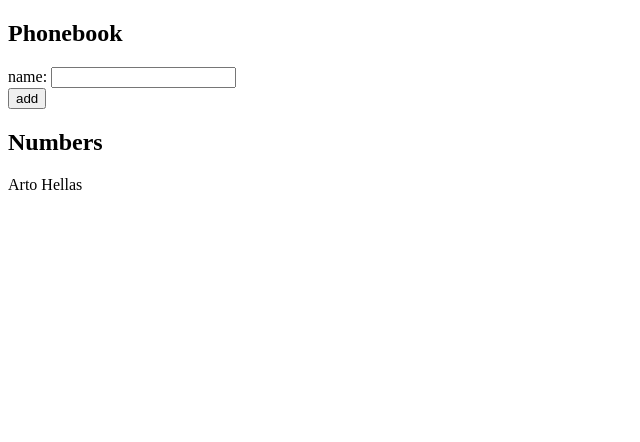
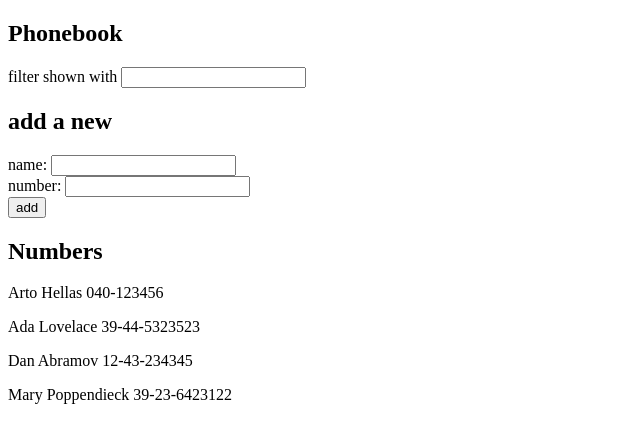
Before and after one commit to JooelMan/FullStackOpen, a React (Create React App) app in the folder osa2/puhelinluettelo/: page / in a window 1280 px wide. Shown: the top 442 px of the page, without its empty margins (0-640 px from the left). Built offline with nearby package versions, Linux system fonts and the light colour scheme.

Commit message:
add filter

```diff
--- a/osa2/puhelinluettelo/src/App.js
+++ b/osa2/puhelinluettelo/src/App.js
@@ -1,12 +1,14 @@
 import { useState } from 'react'
 
-const Person = ({ name }) => <p>{name}</p>
+const Person = ({ name, number}) => <p>{name} {number}</p>
 
-const Numbers = ({ persons }) => {
+const Numbers = ({ persons, filter }) => {
+  const f = filter.toLowerCase()
+  const filtered = persons.filter(p => p.name.toLowerCase().includes(f))
   return (
     <>
-      {persons.map(p =>
-        <Person key={p.name} name={p.name} />
+      {filtered.map(p =>
+        <Person key={p.name} name={p.name} number={p.number} />
       )}
     </>
   )
@@ -14,38 +16,58 @@ const Numbers = ({ persons }) => {
 
 const App = () => {
   const [persons, setPersons] = useState([
-    { name: 'Arto Hellas' }
+    { name: 'Arto Hellas', number: '040-123456' },
+    { name: 'Ada Lovelace', number: '39-44-5323523' },
+    { name: 'Dan Abramov', number: '12-43-234345' },
+    { name: 'Mary Poppendieck', number: '39-23-6423122' }
   ])
   const [newName, setNewName] = useState('')
+  const [newNumber, setNewNumber] = useState('')
+  const [filter, setNewFilter] = useState('')
 
   const handleNameChange = (event) => {
     setNewName(event.target.value)
   }
 
-  const handleNewName = (event) => {
+  const handleNumberChange = (event) => {
+    setNewNumber(event.target.value)
+  }
+
+  const handleNewNumber = (event) => {
     event.preventDefault()
     if (persons.map(p => p.name).includes(newName)) {
       window.alert(`${newName} is already added to the phonebook`)
       return
     }
-    const newNameObj = { name: newName }
+    const newNameObj = { name: newName, number: newNumber }
     setPersons(persons.concat(newNameObj))
     setNewName('')
+  }
+
+  const handleFilterChange = (event) => {
+    setNewFilter(event.target.value)
   }
 
   return (
     <div>
       <h2>Phonebook</h2>
+      <div>
+        filter shown with <input value={filter} onChange={handleFilterChange} />
+      </div>
+      <h2>add a new</h2>
       <form>
         <div>
-          name: <input value={newName} onChange={handleNameChange}/>
+          name: <input value={newName} onChange={handleNameChange} />
         </div>
         <div>
-          <button type="submit" onClick={handleNewName}>add</button>
+          number: <input value={newNumber} onChange={handleNumberChange} />
+        </div>
+        <div>
+          <button type="submit" onClick={handleNewNumber}>add</button>
         </div>
       </form>
       <h2>Numbers</h2>
-      <Numbers persons={persons} />
+      <Numbers persons={persons} filter={filter} />
     </div>
   )
 
```
